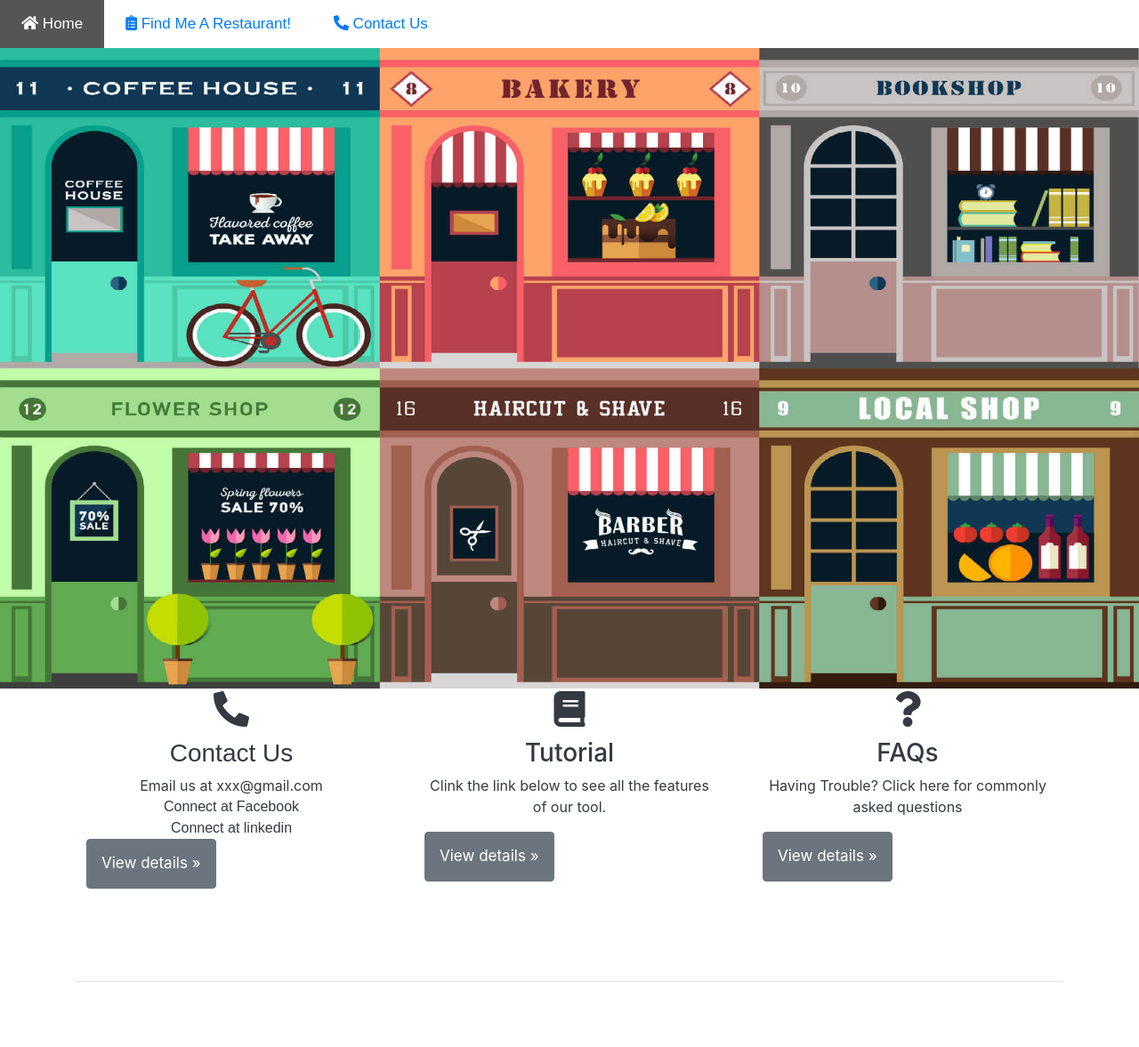
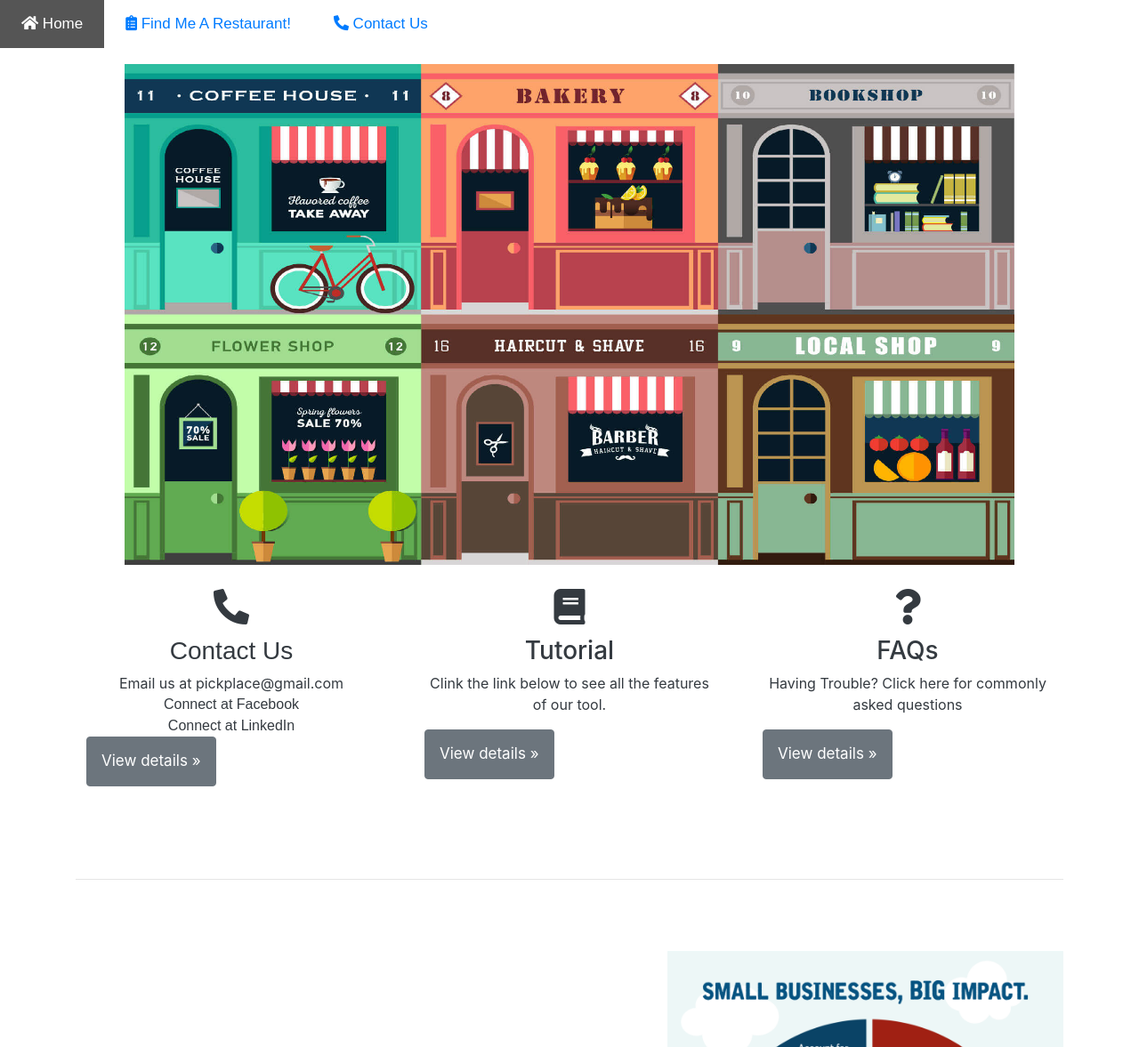
Before and after one commit to laurenbaron/Technica2020, a Flask app: page / in a window 1280 px wide. Shown: the top 1177 px of the page at 89% size. Run offline with Flask 2, Linux system fonts and the light colour scheme; some libraries are stand-ins or nearby versions.

Commit message:
small fixes

```diff
--- a/templates/home.html
+++ b/templates/home.html
@@ -2,27 +2,30 @@
 {% extends "base.html" %}
 {% block content %}
 
-<img src="{{ url_for('static', filename='images/small_business.jpg') }}" alt="..." class="img-fluid img-responsive">
-
+<br>
+<br>
+<br>
+<div class="text-center">
+<img src="{{ url_for('static', filename='images/small_business.jpg') }}" alt="..." class="img-fluid img-responsive", width="1000", height="1000">
+</div>
+<br>
 <div class="container marketing text-dark">
 
   <!-- Three columns of text below the carousel -->
   <div class="row">
     <div class="col-lg-4">
-   <!--   <img src="{{ url_for('static', filename='images/hen-2-S.jpg') }}" alt="..." class="rounded-circle"> -->
    <h1 style="font-family: Arial, 'Font Awesome 5 Free'">&#xf879;</h1>
 
 
       <h3 style="font-family: Arial, 'Font Awesome 5 Free'">Contact Us</h3>
-      <p class="m-0 p-0">Email us at xxx@gmail.com</p>
+      <p class="m-0 p-0">Email us at pickplace@gmail.com</p>
       <p  class="m-0 p-0" style="font-family: Arial, 'Font Awesome 5 Free'">Connect at Facebook</p>
-      <p  class="m-0 p-0"style="font-family: Arial, 'Font Awesome 5 Free'">Connect at linkedin</p>
+      <p  class="m-0 p-0"style="font-family: Arial, 'Font Awesome 5 Free'">Connect at LinkedIn</p>
 
 
       <p><a class="btn btn-secondary" href="#" role="button">View details &raquo;</a></p>
     </div><!-- /.col-lg-4 -->
     <div class="col-lg-4">
-     <!-- <img src="{{ url_for('static', filename='images/hen-3-S.jpg') }}" alt="..." class="rounded-circle img-fluid"> -->
 
     <h1 style="font-family: Arial, 'Font Awesome 5 Free'">&#xf02d;</h1>
 
@@ -31,7 +34,6 @@
       <p><a class="btn btn-secondary" href="#" role="button">View details &raquo;</a></p>
     </div><!-- /.col-lg-4 -->
     <div class="col-lg-4">
-     <!--<img src="{{ url_for('static', filename='images/hen-2-S.jpg') }}" alt="..." class="rounded-circle img-fluid"> -->
      <h1 style="font-family: Arial, 'Font Awesome 5 Free'">&#xf128;</h1>
       <h3>FAQs</h3>
       <p>Having Trouble?  Click here for commonly asked questions</p>
```
Also changed, not shown: templates/randomRestaurant.html (+6 -2 lines).
